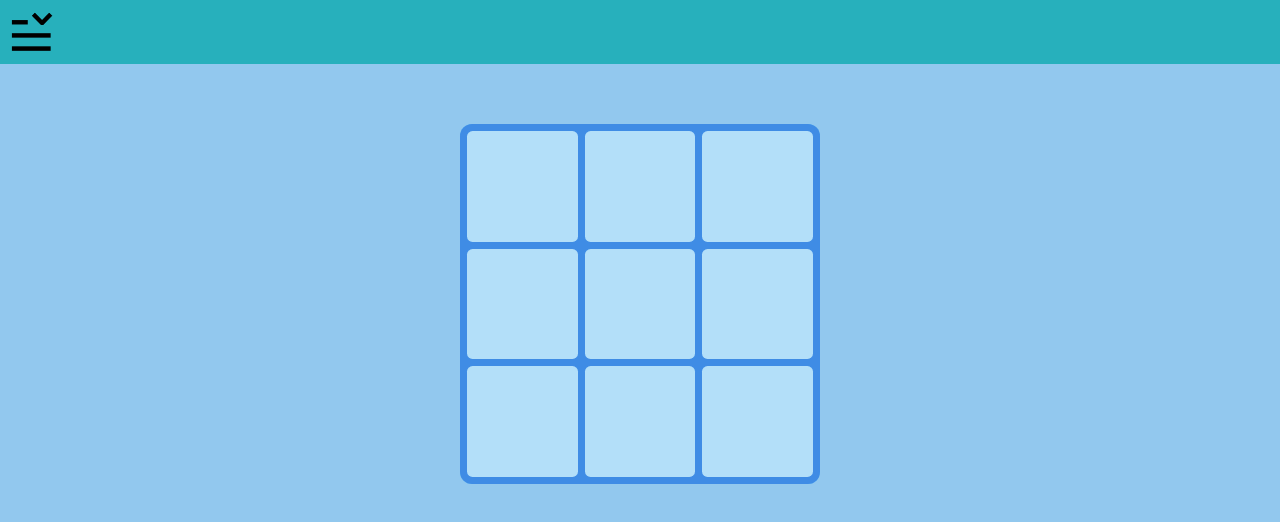
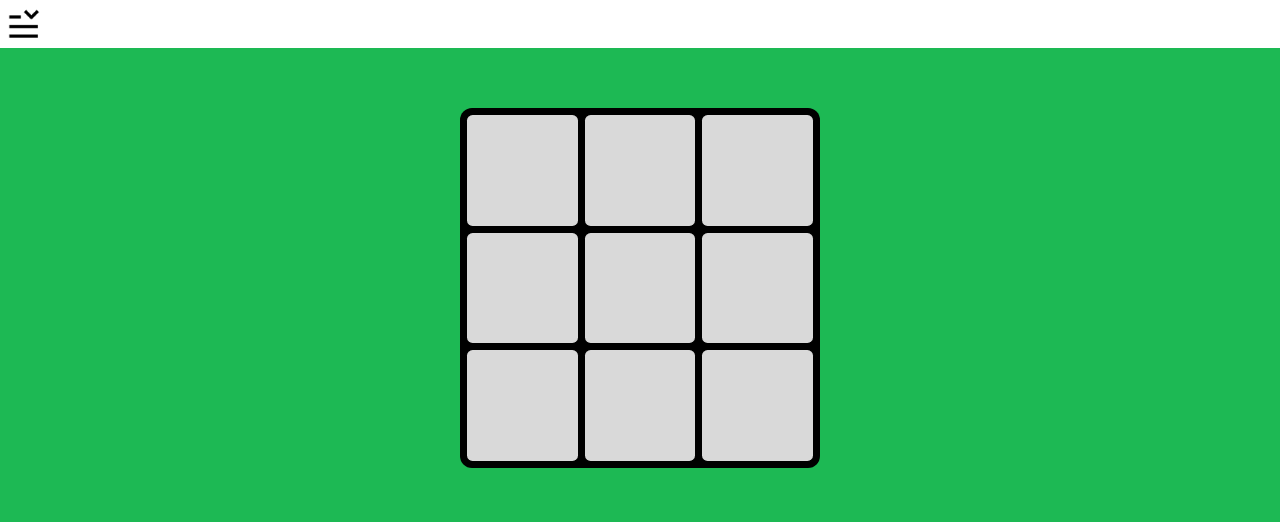
Before and after one commit to mikey712712/Tic-Tac-Toe, a plain HTML site: page index.html in a window 1280 px wide. Drawn offline with Linux system fonts and the light colour scheme.

Commit message:
crisp theme

```diff
--- a/style.css
+++ b/style.css
@@ -1,20 +1,20 @@
 body {
-    background-color: rgba(103, 178, 232, 0.713);
+    background-color: #1DB954;
     max-width: 100vw;
     margin: 0 auto;
 }
 
 nav {
-    height: 8vh;
+    height: 6vh;
     width: 100%;
     display: flex;
     justify-content: space-between ;
-    background-color: rgb(39, 176, 188);
+    background-color: rgb(255, 255, 255);
 }
 
 #dropdown {
-    height: 8vh;
-    width: 8vh;
+    height: 6vh;
+    width: 6vh;
     display: flex;
     align-items: center;
 }
@@ -30,8 +30,8 @@ img {
     justify-content: center;
     align-items: center;
     margin: 60px auto;
-    background-color: rgb(52, 184, 255);
-    opacity: 0.7;
+    background-color: black;
+    opacity: 1;
     width: 45vh;
     height: 45vh;
 }
@@ -44,8 +44,6 @@ img {
     grid-template-rows: 1fr 1fr 1fr;
     grid-gap: 2%;
     padding: 2%;
-    background-color: rgb(20, 88, 214);
-    opacity: 0.7;
     width: 96%;
     height: 96%;
 }
@@ -53,6 +51,7 @@ img {
 .game-slot {
     border-radius: 0.7vh;
     background-color: white;
+    opacity: 0.85;
     height: 100%;
     width: 100%;
 }
```
